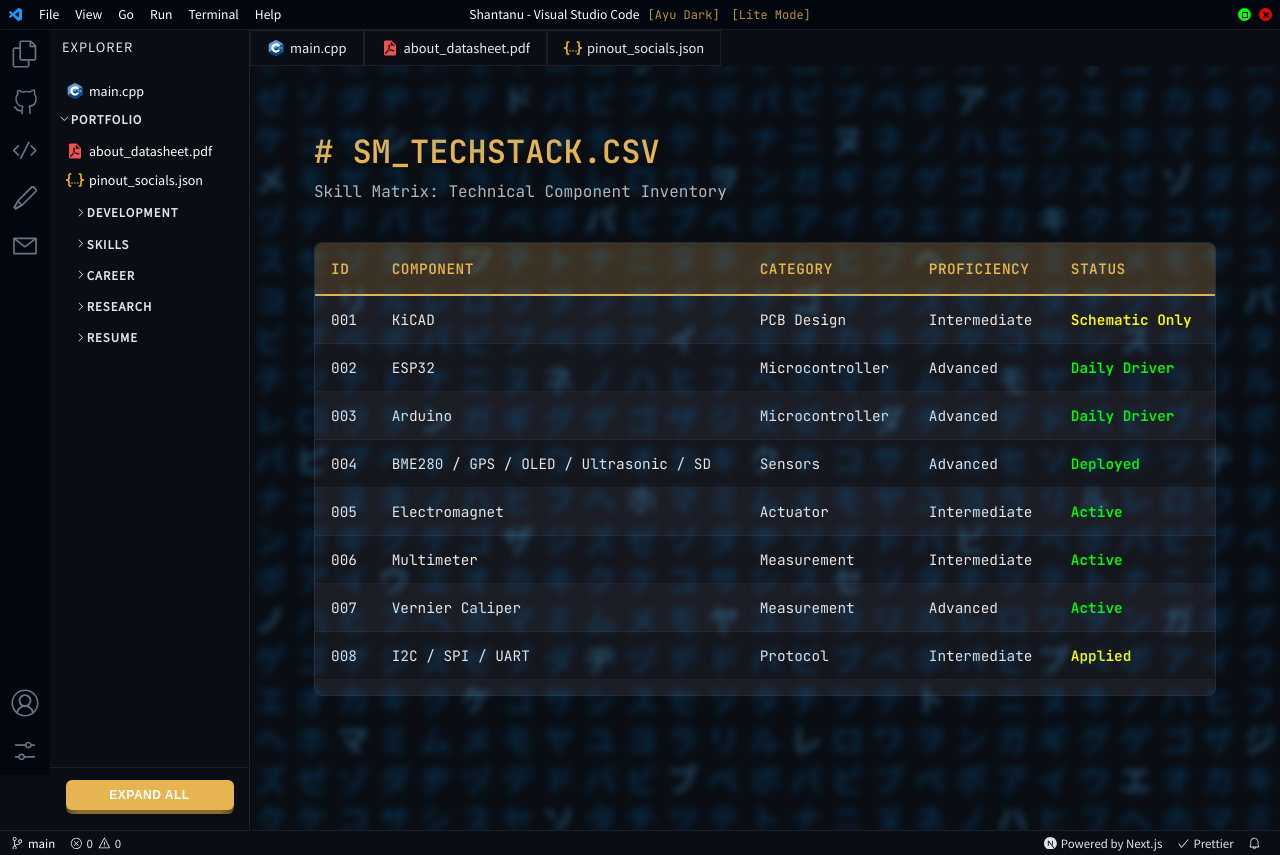
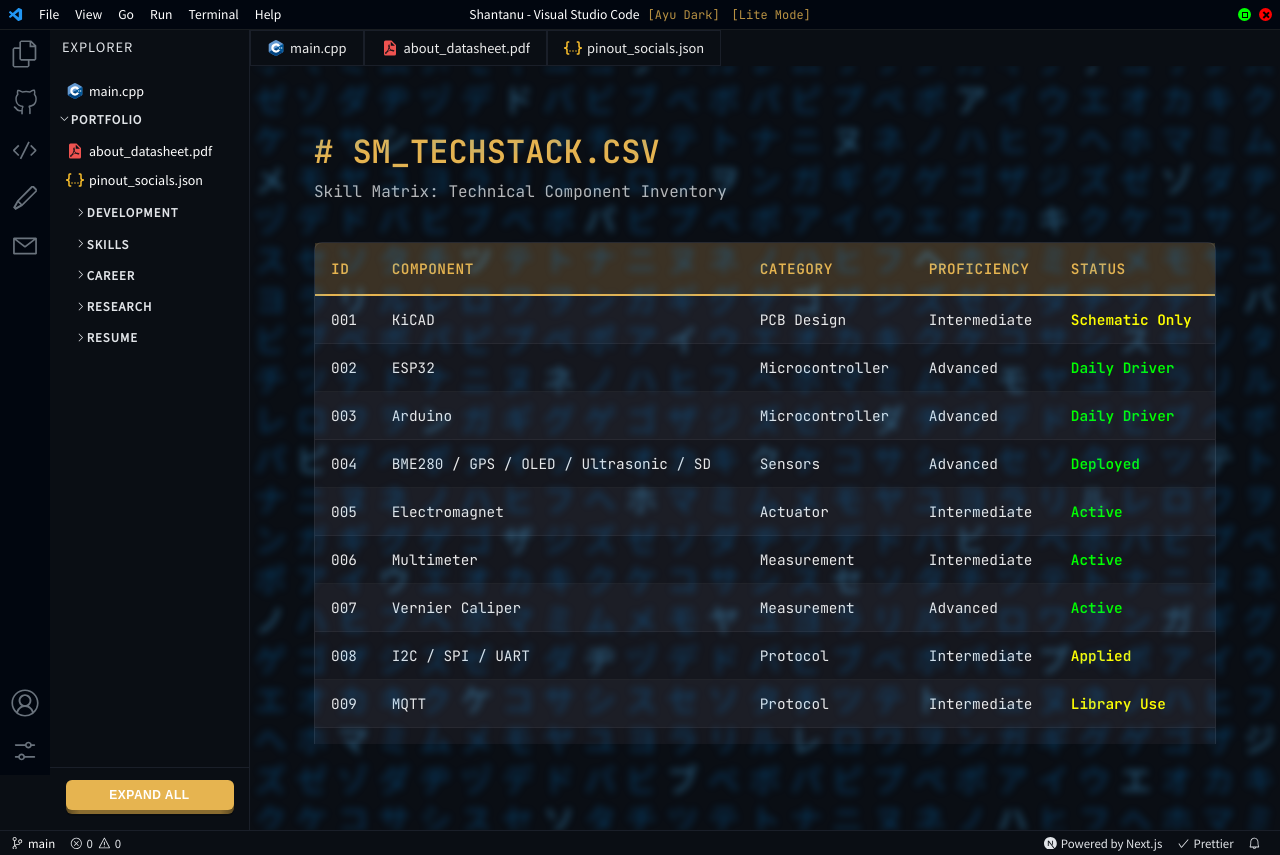
Before and after one commit to shaxntanu/VSCode-Portfolio, a Next.js app: page /techstack in a window 1280 px wide. Built offline with nearby package versions, Linux system fonts and the light colour scheme.

Commit message:
Remove table wrapper scrolling, enable full page scroll for tech stack

```diff
--- a/styles/TechstackPage.module.css
+++ b/styles/TechstackPage.module.css
@@ -44,7 +44,6 @@
 }
 
 .tableWrapper {
-    overflow-x: auto;
     border-radius: 8px;
     border: 1px solid rgba(255, 255, 255, 0.1);
     background: var(--article-bg);
@@ -66,9 +65,6 @@
     text-transform: uppercase;
     letter-spacing: 0.5px;
     border-bottom: 2px solid var(--accent-color);
-    position: sticky;
-    top: 0;
-    z-index: 10;
 }
 
 .tr:nth-child(even) {
```
